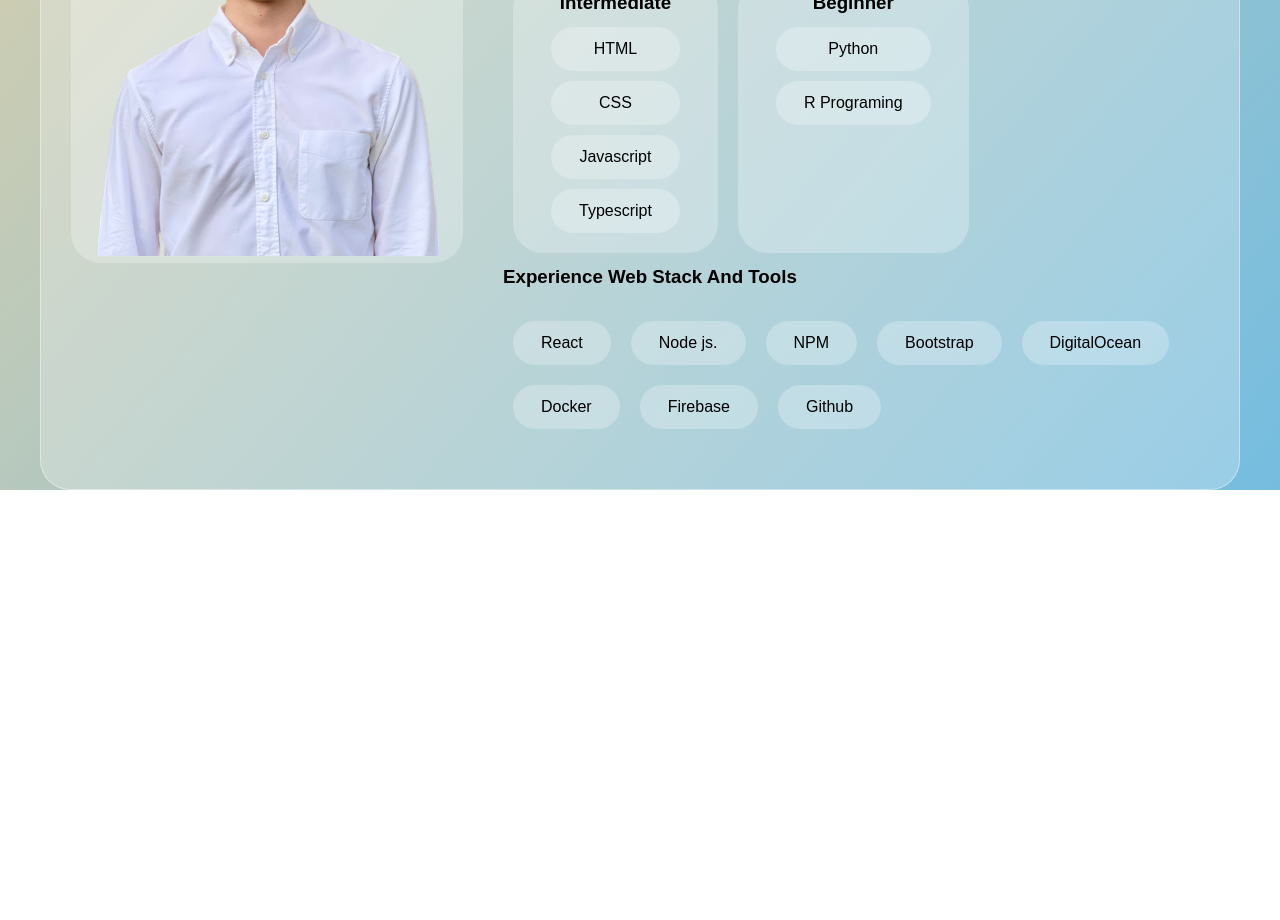
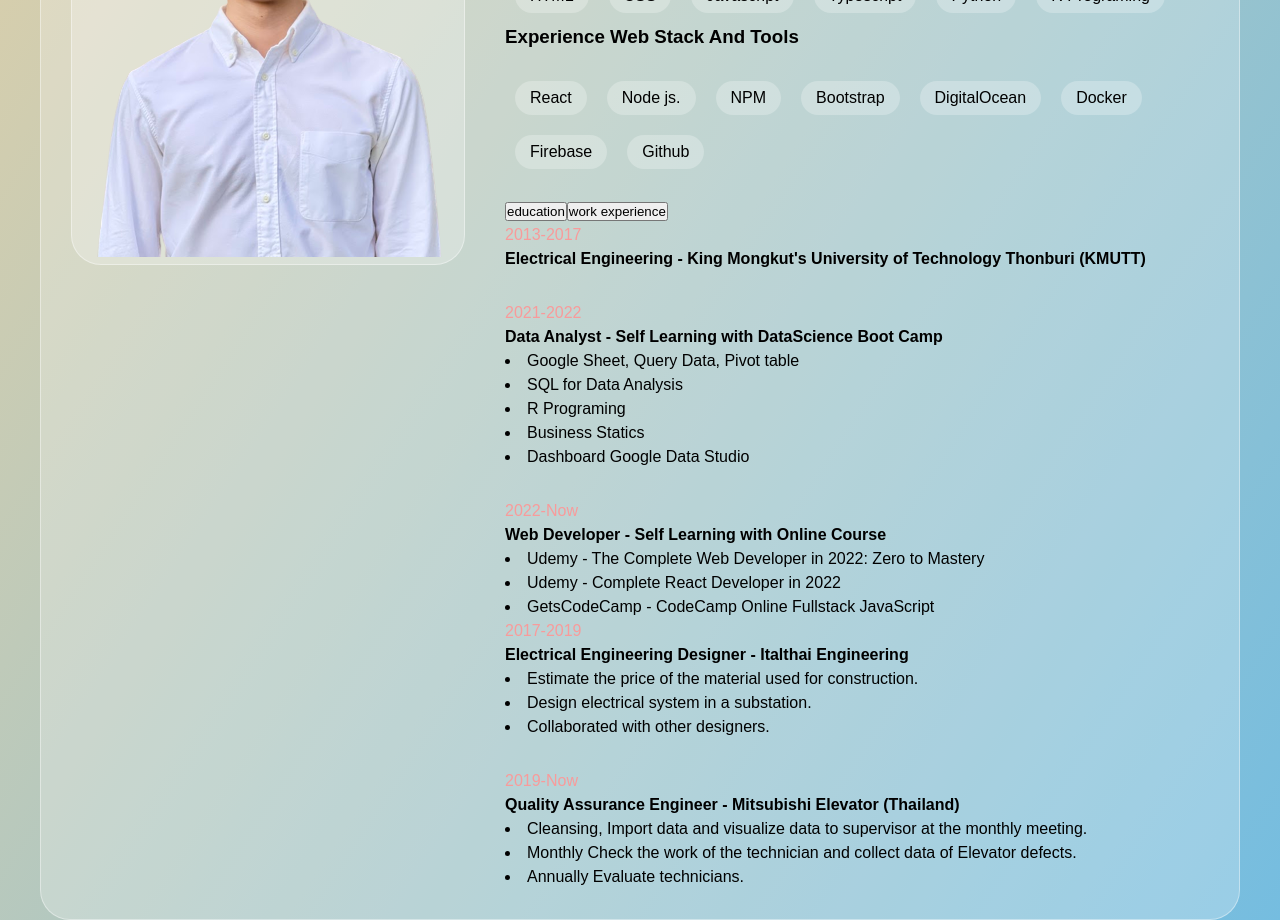
Before and after one commit to Ratthatham/rts-website, a React (Create React App) app: page / in a window 1280 px wide. Shown: the part 1020-1940 px from the top of the page. Before the commit the page ends 1510 px from the top, so only its background shows below. Built offline with nearby package versions, Linux system fonts and the light colour scheme.

Commit message:
feat: edit about-section css

```diff
--- a/src/component/about-section/about-section.css
+++ b/src/component/about-section/about-section.css
@@ -42,6 +42,7 @@
 
 .about-section-container .img-box {
     background-color: var(--white-alpha-25);
+    border: solid 1px var(--white-alpha-40);
     max-width: 100%;
     border-radius: 30px;
 }
@@ -53,8 +54,27 @@
 
 .border{
     background-color: var(--white-alpha-25);
-    padding: 10px 28px;
+    padding: 5px 15px;
     border-radius: 30px;
     margin: 10px;
     text-align: center;
 }
+
+.time-line-item{
+    margin-bottom: 30px;
+}
+
+.time-line-item:last-child{
+    margin-bottom: 0px;
+}
+
+.time-line-item .year{
+    display: block;
+    color: var(--main-color);
+}
+
+.time-line-item h4{}
+
+.time-line-item span{
+
+}
--- a/src/component/about-section/about-section.js
+++ b/src/component/about-section/about-section.js
@@ -1,7 +1,9 @@
 import React from "react";
 import './about-section.css'
+import Education from "./education/education";
 import ExStackTools from "./ex-stacks-tools/ex-stacks-tools";
 import ProgramerLanguage from "./programer-language/programer-language";
+import WorkExperience from "./work-experience/work-experience";
 import aboutMePic from '/Users/ratthathamsiridol/Documents/Fullstack Dev/rts-portfolio/src/asset/AboutMePic-NoBG.png'
 
 const AboutSection = () => {
@@ -21,6 +23,12 @@ const AboutSection = () => {
                     </div>
                     <ProgramerLanguage/>
                     <ExStackTools/>
+                <div className="tab-items">
+                    <button type="button" className="tab-item">education</button>
+                    <button type="button" className="tab-item">work experience</button>
+                </div>
+                    <Education/>
+                    <WorkExperience/>
                 </div>
             </div>
         </div>
--- /dev/null
+++ b/src/component/about-section/education/education.js
@@ -0,0 +1,32 @@
+import React from "react";
+
+const Education = () => {
+    return(
+        <div className="education-container">
+            <div className="time-line-item">
+                <span className="year">2013-2017</span>
+                <h4>Electrical Engineering - <span>King Mongkut's University of Technology Thonburi (KMUTT) </span></h4>
+            </div>
+            <div className="time-line-item">
+                <span className="year">2021-2022</span>
+                <h4>Data Analyst - <span>Self Learning with DataScience Boot Camp</span></h4>
+                <li>Google Sheet, Query Data, Pivot table</li>
+                <li>SQL for Data Analysis</li>
+                <li>R Programing</li>
+                <li>Business Statics</li>
+                <li>Dashboard Google Data Studio</li>
+
+            </div>
+            <div className="time-line-item">
+                <span className="year">2022-Now</span>
+                <h4>Web Developer - <span>Self Learning with Online Course</span></h4>
+                <li>Udemy - The Complete Web Developer in 2022: Zero to Mastery </li>
+                <li>Udemy - Complete React Developer in 2022 </li>
+                <li>GetsCodeCamp - CodeCamp Online Fullstack JavaScript </li>
+            </div>
+
+        </div>
+    )
+}
+
+export default Education;
--- a/src/component/about-section/programer-language/programer-language.js
+++ b/src/component/about-section/programer-language/programer-language.js
@@ -5,15 +5,11 @@ const ProgramerLanguage = () => {
         <div className="programer-language-container">
             <h3>Experience Programing Language</h3>
             <div className="borders space-around">
-                <div className="border">
-                    <h3>Intermediate</h3>
+                <div className="borders">
                     <div className="border">HTML</div>
                     <div className="border">CSS</div>
                     <div className="border">Javascript</div>
                     <div className="border">Typescript</div>
-                </div>
-                <div className="border">
-                    <h3>Beginner</h3>
                     <div className="border">Python</div>
                     <div className="border">R Programing</div>
                 </div>
--- /dev/null
+++ b/src/component/about-section/work-experience/work-experience.js
@@ -0,0 +1,24 @@
+import React from "react";
+
+const WorkExperience = () => {
+    return(
+        <div className="work-experience-container">
+            <div className="time-line-item">
+                <span className="year">2017-2019</span>
+                <h4>Electrical Engineering Designer - <span>Italthai Engineering</span></h4>
+                <li>Estimate the price of the material used for construction.</li>
+                <li>Design electrical system in a substation. </li>
+                <li>Collaborated with other designers.</li>
+            </div>
+            <div className="time-line-item">
+                <span className="year">2019-Now</span>
+                <h4>Quality Assurance Engineer - <span>Mitsubishi Elevator (Thailand)</span></h4>
+                <li>Cleansing, Import data and visualize data to supervisor at the monthly meeting.</li>
+                <li>Monthly Check the work of the technician and collect data of Elevator defects. </li>
+                <li>Annually Evaluate technicians.</li>
+            </div>
+        </div>
+    )
+}
+
+export default WorkExperience;
```
